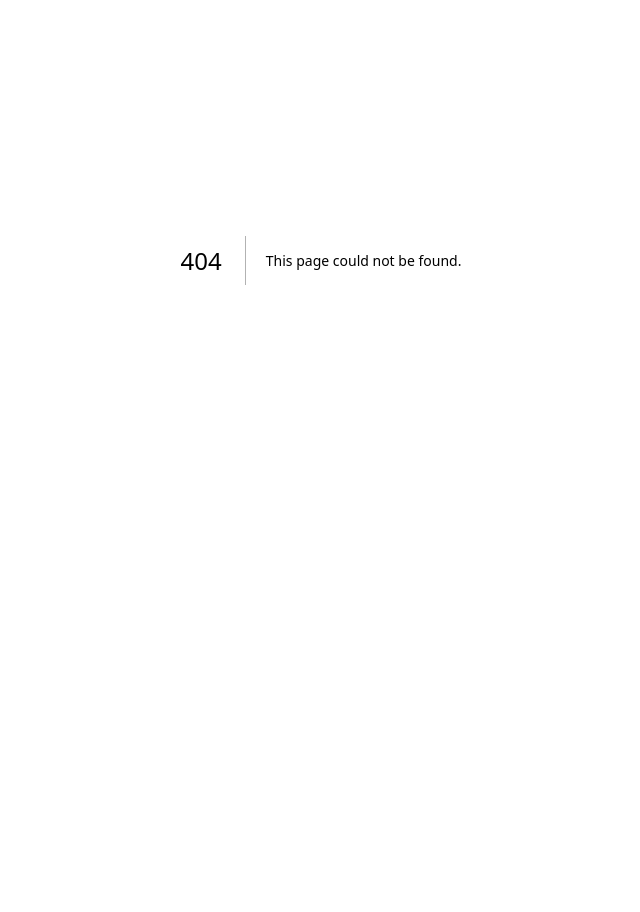
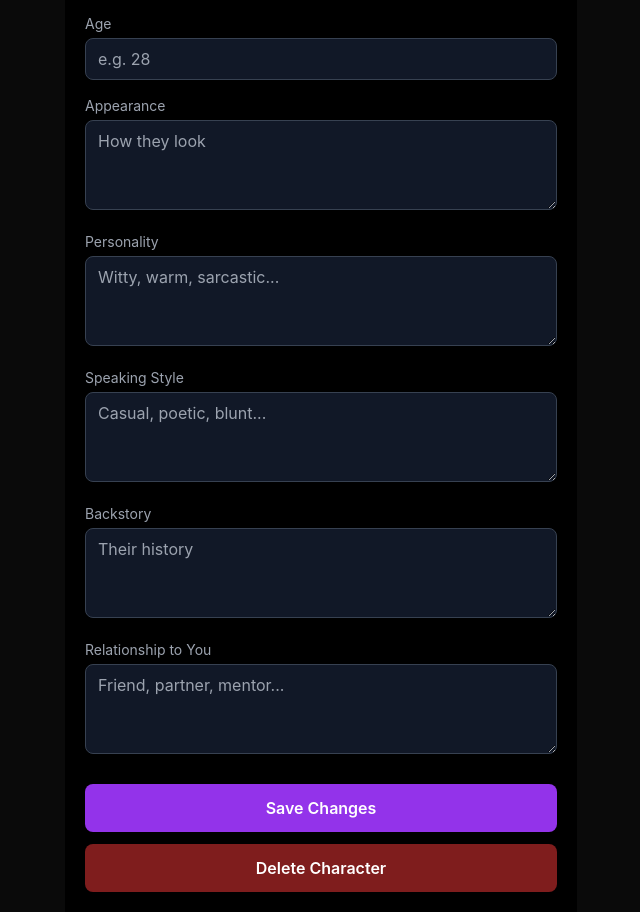
Before and after one commit to yrw2go-ui/Companion, a Next.js app: page /edit/1 in a window 1280 px wide. Before the commit this address had no page. Shown: the part 140-1052 px from the top of the page, without its empty margins (319-959 px from the left). Before the commit the page ends 800 px from the top, so only its background shows below. Built offline with nearby package versions, Linux system fonts and the light colour scheme; no server answers; the database is empty.

Commit message:
Implement character editing functionality

```diff
--- /dev/null
+++ b/pages/edit/[id].js
@@ -0,0 +1,133 @@
+// pages/edit/[id].js
+import { useState, useEffect } from 'react'
+import { useRouter } from 'next/router'
+import { supabase } from '../../lib/supabaseClient'
+
+export default function EditCharacter() {
+  const router = useRouter()
+  const { id } = router.query
+  const [saving, setSaving] = useState(false)
+  const [loading, setLoading] = useState(true)
+  const [form, setForm] = useState({
+    name: '', age: '', appearance: '', personality: '',
+    speaking_style: '', backstory: '', relationship: '',
+  })
+
+  useEffect(() => {
+    if (!id) return
+    load()
+  }, [id])
+
+  const load = async () => {
+    const { data } = await supabase
+      .from('characters')
+      .select('*')
+      .eq('id', id)
+      .single()
+    if (data) {
+      setForm({
+        name: data.name || '',
+        age: data.age || '',
+        appearance: data.appearance || '',
+        personality: data.personality || '',
+        speaking_style: data.speaking_style || '',
+        backstory: data.backstory || '',
+        relationship: data.relationship || '',
+      })
+    }
+    setLoading(false)
+  }
+
+  const update = (field, value) => setForm({ ...form, [field]: value })
+
+  const save = async () => {
+    if (!form.name.trim()) {
+      alert('Please give your character a name')
+      return
+    }
+    setSaving(true)
+    const { error } = await supabase
+      .from('characters')
+      .update({
+        name: form.name,
+        age: form.age ? parseInt(form.age) : null,
+        appearance: form.appearance,
+        personality: form.personality,
+        speaking_style: form.speaking_style,
+        backstory: form.backstory,
+        relationship: form.relationship,
+      })
+      .eq('id', id)
+    setSaving(false)
+    if (error) {
+      alert('Error: ' + error.message)
+      return
+    }
+    router.push(`/chat/${id}`)
+  }
+
+  const del = async () => {
+    if (!confirm('Delete this character permanently?')) return
+    await supabase.from('characters').delete().eq('id', id)
+    router.push('/')
+  }
+
+  const field = (label, key, placeholder, multiline = false) => (
+    <div className="mb-4">
+      <label className="block text-sm text-gray-400 mb-1">{label}</label>
+      {multiline ? (
+        <textarea
+          value={form[key]}
+          onChange={e => update(key, e.target.value)}
+          placeholder={placeholder}
+          rows={3}
+          className="w-full bg-gray-900 border border-gray-700 rounded-lg px-3 py-2 text-white focus:border-purple-500 outline-none"
+        />
+      ) : (
+        <input
+          value={form[key]}
+          onChange={e => update(key, e.target.value)}
+          placeholder={placeholder}
+          className="w-full bg-gray-900 border border-gray-700 rounded-lg px-3 py-2 text-white focus:border-purple-500 outline-none"
+        />
+      )}
+    </div>
+  )
+
+  if (loading) {
+    return <div className="min-h-screen bg-black text-white flex items-center justify-center">Loading...</div>
+  }
+
+  return (
+    <div className="min-h-screen bg-black text-white p-5 max-w-lg mx-auto">
+      <div className="flex items-center justify-between mb-6">
+        <button onClick={() => router.push(`/chat/${id}`)} className="text-gray-400 hover:text-white text-sm">← Back</button>
+        <h1 className="text-xl font-bold">Edit Character</h1>
+        <span className="w-12"></span>
+      </div>
+
+      {field('Name', 'name', 'e.g. Aria')}
+      {field('Age', 'age', 'e.g. 28')}
+      {field('Appearance', 'appearance', 'How they look', true)}
+      {field('Personality', 'personality', 'Witty, warm, sarcastic...', true)}
+      {field('Speaking Style', 'speaking_style', 'Casual, poetic, blunt...', true)}
+      {field('Backstory', 'backstory', 'Their history', true)}
+      {field('Relationship to You', 'relationship', 'Friend, partner, mentor...', true)}
+
+      <button
+        onClick={save}
+        disabled={saving}
+        className="w-full bg-purple-600 hover:bg-purple-700 disabled:bg-gray-700 rounded-lg py-3 font-semibold mt-2"
+      >
+        {saving ? 'Saving...' : 'Save Changes'}
+      </button>
+
+      <button
+        onClick={del}
+        className="w-full bg-red-900 hover:bg-red-800 rounded-lg py-3 font-semibold mt-3"
+      >
+        Delete Character
+      </button>
+    </div>
+  )
+                 }
```
